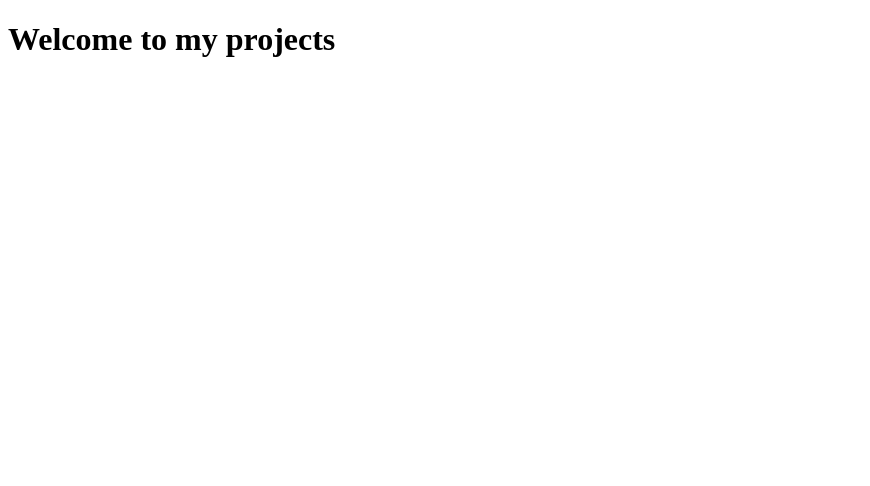
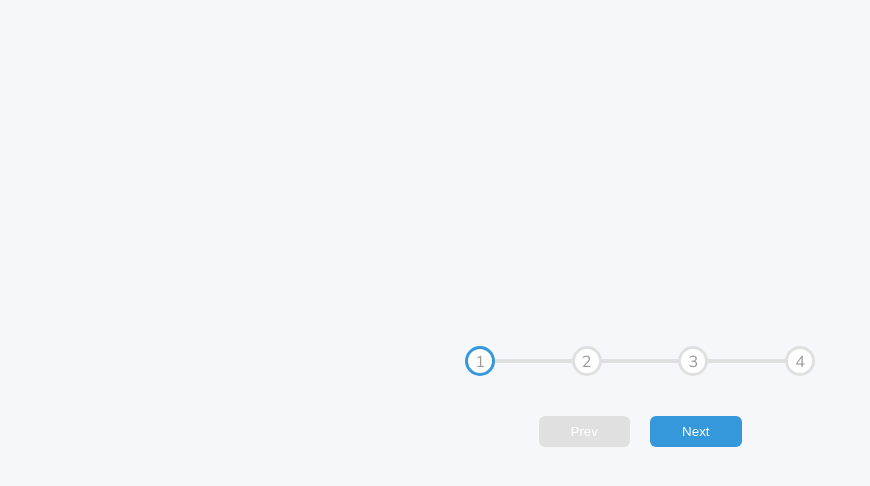
Before and after one commit to zafarkh1/50-projects-in-50-days, a plain HTML site: page index.html in a window 1280 px wide. Shown: the whole page, without its empty margins (0-870 px from the left). Drawn offline with Linux system fonts and the light colour scheme.

Commit message:
project 2 done!

```diff
--- a/app.js
+++ b/app.js
@@ -0,0 +1,50 @@
+const progress = document.getElementById("progress");
+const prev = document.getElementById("prev");
+const next = document.getElementById("next");
+const circles = document.querySelectorAll(".circle");
+
+let currectActive = 1;
+
+next.addEventListener("click", () => {
+  currectActive++;
+
+  if (currectActive > circles.length) {
+    currectActive = circles.length;
+  }
+
+  update();
+});
+
+prev.addEventListener("click", () => {
+  currectActive--;
+
+  if (currectActive < 1) {
+    currectActive = 1;
+  }
+
+  update();
+});
+
+function update() {
+  circles.forEach((circle, index) => {
+    if (index < currectActive) {
+      circle.classList.add("active");
+    } else {
+      circle.classList.remove("active");
+    }
+  });
+
+  const actives = document.querySelectorAll(".active");
+
+  progress.style.width =
+    ((actives.length - 1) / (circles.length - 1)) * 100 + "%";
+
+  if (currectActive === 1) {
+    prev.disabled = true;
+  } else if (currectActive >= circles.length) {
+    next.disabled = true;
+  } else {
+    prev.disabled = false;
+    next.disabled = false;
+  }
+}
--- a/index.html
+++ b/index.html
@@ -1,11 +1,29 @@
 <!DOCTYPE html>
 <html lang="en">
+
 <head>
 	<meta charset="UTF-8">
 	<meta name="viewport" content="width=device-width, initial-scale=1.0">
-	<title>50 projects in 50 days</title>
+	<link rel="preconnect" href="https://fonts.googleapis.com">
+	<link rel="preconnect" href="https://fonts.gstatic.com" crossorigin>
+	<link href="https://fonts.googleapis.com/css2?family=Mulish:wght@400;600&display=swap" rel="stylesheet">
+	<link rel="stylesheet" href="./main.css">
+	<title>Progress Steps</title>
 </head>
+
 <body>
-	<h1>Welcome to my projects</h1>
+	<div class="container">
+		<div class="progress-container">
+			<div class="progress" id="progress"></div>
+			<div class="circle active">1</div>
+			<div class="circle">2</div>
+			<div class="circle">3</div>
+			<div class="circle">4</div>
+		</div>
+		<button class="btn" id="prev" disabled>Prev</button>
+		<button class="btn" id="next">Next</button>
+	</div>
+	<script src="./app.js"></script>
 </body>
+
 </html>
--- a/main.css
+++ b/main.css
@@ -0,0 +1,100 @@
+* {
+  box-sizing: border-box;
+}
+
+:root {
+  --line-border-empty: #e0e0e0;
+  --line-border-fill: #3498db;
+}
+
+body {
+  font-family: "Mulish", sans-serif;
+  background-color: #f6f7fb;
+  display: flex;
+  justify-content: center;
+  align-items: center;
+  height: 100vh;
+  margin: 0;
+  overflow: hidden;
+}
+
+.container {
+  text-align: center;
+}
+
+.progress-container {
+  display: flex;
+  justify-content: space-between;
+  align-items: center;
+  max-width: 100%;
+  width: 350px;
+  margin-bottom: 2rem;
+  position: relative;
+}
+
+.progress-container::before {
+  content: "";
+  position: absolute;
+  top: 50%;
+  left: 0;
+  transform: translateY(-50%);
+  height: 4px;
+  width: 100%;
+  background-color: var(--line-border-empty);
+  z-index: -1;
+}
+
+.progress {
+  position: absolute;
+  top: 50%;
+  left: 0;
+  transform: translateY(-50%);
+  height: 4px;
+  width: 0%;
+  background-color: var(--line-border-fill);
+  z-index: -1;
+  transition: 0.4s ease;
+}
+
+.circle {
+  width: 30px;
+  height: 30px;
+  border-radius: 50%;
+  background-color: #fff;
+  color: #999;
+  display: flex;
+  justify-content: center;
+  align-items: center;
+	border: 3px solid var(--line-border-empty);
+	transition: 0.4s ease;
+}
+
+.circle.active {
+  border-color: var(--line-border-fill);
+}
+
+.btn {
+	background-color: var(--line-border-fill);
+	color: #fff;
+	border: 0;
+	border-radius: 6px;
+	padding: 0.5rem 2rem;
+	margin: 8px;
+	cursor: pointer;
+}
+
+.btn:active {
+	transform: scale(0.98);
+}
+
+.btn:disabled {
+	cursor: not-allowed;
+	background-color: var(--line-border-empty);
+}
+
+@media (max-width: 400px) {
+	.progress-container {
+  width: 240px;
+  margin-bottom: 1.5rem;
+}
+}
```
